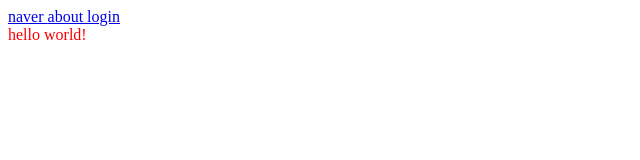
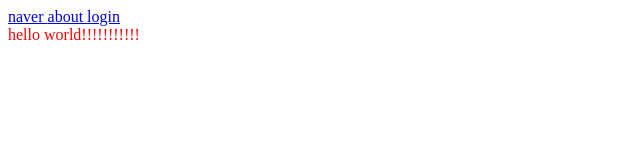
Before and after one commit to Koreanyohan/2.HTML, a plain HTML site: page index2.html in a window 1280 px wide. Shown: the full height of the page, 0-640 px from the left. Drawn offline with Linux system fonts and the light colour scheme.

Commit message:
revised on 17 nov 2023

```diff
--- a/index2.html
+++ b/index2.html
@@ -16,6 +16,6 @@
 
     <a href="./login.html"> login </a>
 
-    <div>hello world!</div>
+    <div>hello world!!!!!!!!!!!</div>
 </body>
 </html>
```
